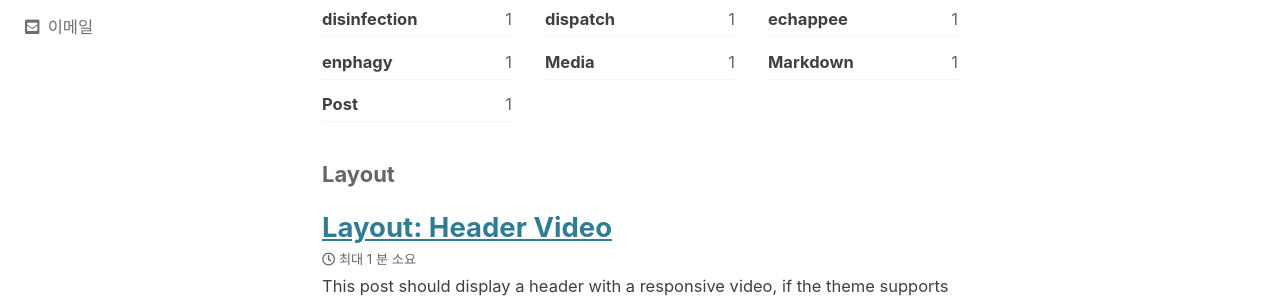
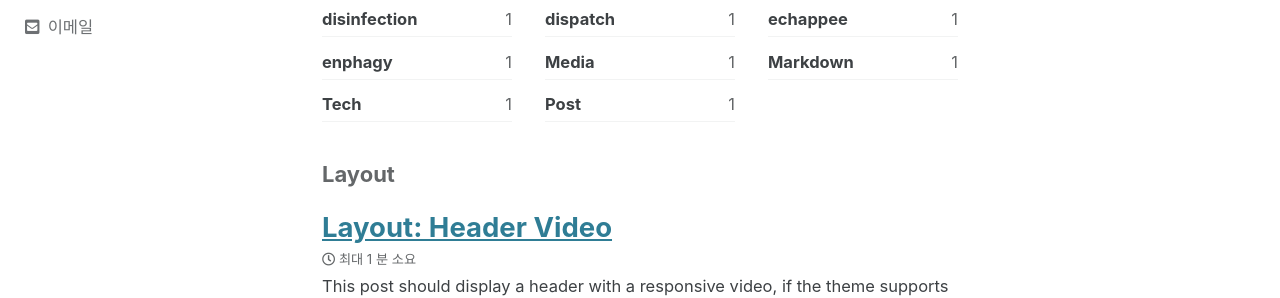
Before and after one commit to py0777/py0777.github.com, a Jekyll site: the page built from _pages/category-archive.md, in a window 1280 px wide and 900 px high. Shown: the part 444-742 px from the top of the window. Built offline with Jekyll 4.4.1, drawn with Linux system fonts in a browser that asks for light colours; cached includes are drawn as plain includes; a script that is not in the unit is left out; some of the changed text lies outside the part shown.

Commit message:
Update 2014-05-28-tech-si-transaction-number.md
ddd

```diff
--- a/_posts/2014-05-28-tech-si-transaction-number.md
+++ b/_posts/2014-05-28-tech-si-transaction-number.md
@@ -1,6 +1,8 @@
 ---
 layout: post
 title: "거래번호 채번"
+categories:
+  - Tech
 comments: true
 tags: [거래번호, 채번테이블]
 ---
```
